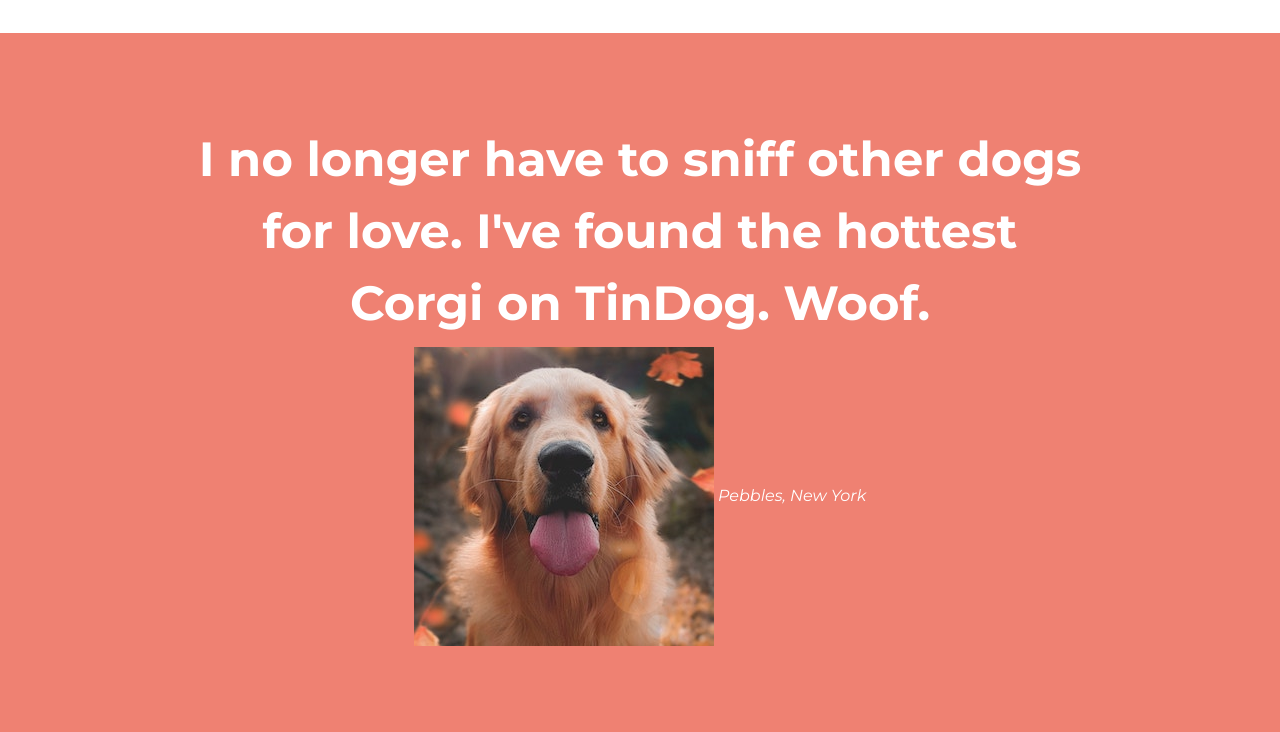
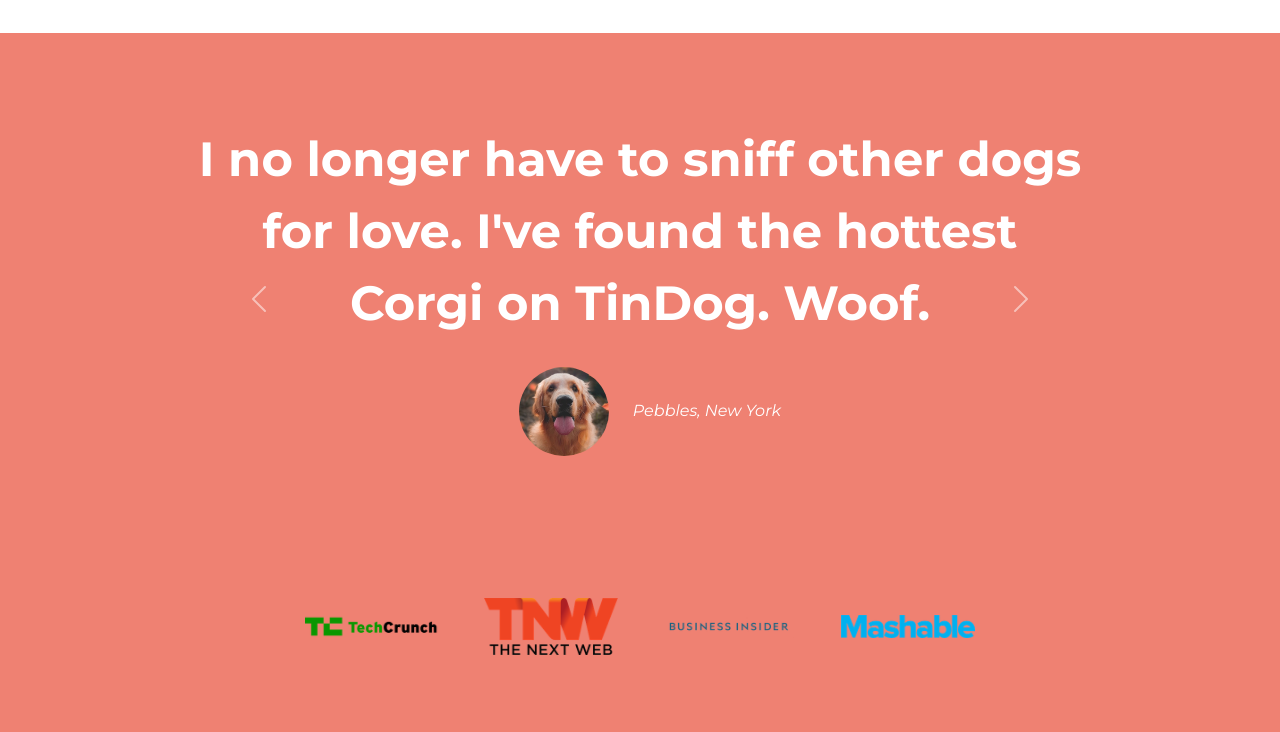
Before and after one commit to Parvj26/TinDog, a plain HTML site: page index.html in a window 1280 px wide. Shown: the part 1200-1932 px from the top of the page. Drawn offline with nearby package versions, Linux system fonts and the light colour scheme.

Commit message:
carousel

```diff
--- a/css/styles.css
+++ b/css/styles.css
@@ -89,3 +89,22 @@
   background-color:  #ef8172;
   color: #ffffff;
 }
+
+.testimonials-image{
+  width: 10%;
+  border-radius: 100%;
+  margin: 20px;
+}
+
+#press{
+  padding: 1% 15%;
+  text-align: center;
+  background-color:  #ef8172;
+  color: #ffffff;
+  padding-bottom: 3%;
+}
+
+.press-logo{
+  width: 15%;
+  margin: 20px 20px 50px;
+}
--- a/index.html
+++ b/index.html
@@ -85,13 +85,29 @@
 
   <section id="testimonials">
 
-    <h2>I no longer have to sniff other dogs for love. I've found the hottest Corgi on TinDog. Woof.</h2>
-    <img class="testimonials-image" src="images/dog-img.jpg" alt="dog-profile">
-    <em>Pebbles, New York</em>
+    <div id="testimonials-carousel" class="carousel slide" data-bs-ride="carousel">
+      <div class="carousel-inner">
+        <div class="carousel-item active">
+          <h2>I no longer have to sniff other dogs for love. I've found the hottest Corgi on TinDog. Woof.</h2>
+          <img class="testimonials-image" src="images/dog-img.jpg" alt="dog-profile">
+          <em>Pebbles, New York</em>
+        </div>
+        <div class="carousel-item">
+          <<h2 class="testimonial-text">My dog used to be so lonely, but with TinDog's help, they've found the love of their life. I think.</h2>
+            <img class="testimonials-image" src="images/lady-img.jpg" alt="lady-profile">
+            <em>Beverly, Illinois</em>
+        </div>
+      </div>
+      <a class="carousel-control-prev" href="#testimonials-carousel" role="button" data-slide="prev">
+        <span class="carousel-control-prev-icon"></span>
+        <span class="sr-only">Previous</span>
+      </a>
+      <a class="carousel-control-next" href="#testimonials-carousel" role="button" data-slide="next">
+        <span class="carousel-control-next-icon"></span>
+        <span class="sr-only">Next</span>
+      </a>
+    </div>
 
-    <!-- <h2 class="testimonial-text">My dog used to be so lonely, but with TinDog's help, they've found the love of their life. I think.</h2>
-    <img class="testimonial-image" src="images/lady-img.jpg" alt="lady-profile">
-    <em>Beverly, Illinois</em> -->
 
   </section>
 
@@ -99,10 +115,10 @@
   <!-- Press -->
 
   <section id="press">
-    <img src="images/techcrunch.png" alt="tc-logo">
-    <img src="images/tnw.png" alt="tnw-logo">
-    <img src="images/bizinsider.png" alt="biz-insider-logo">
-    <img src="images/mashable.png" alt="mashable-logo">
+    <img class="press-logo" src="images/techcrunch.png" alt="tc-logo">
+    <img class="press-logo" src="images/tnw.png" alt="tnw-logo">
+    <img class="press-logo" src="images/bizinsider.png" alt="biz-insider-logo">
+    <img class="press-logo" src="images/mashable.png" alt="mashable-logo">
 
   </section>
 
```
